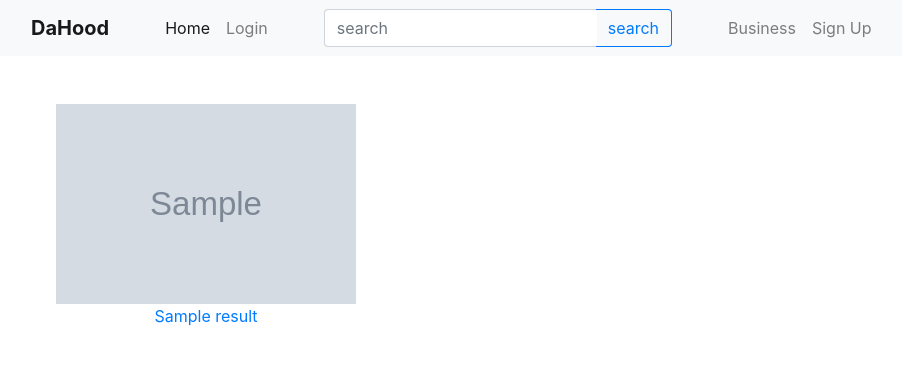
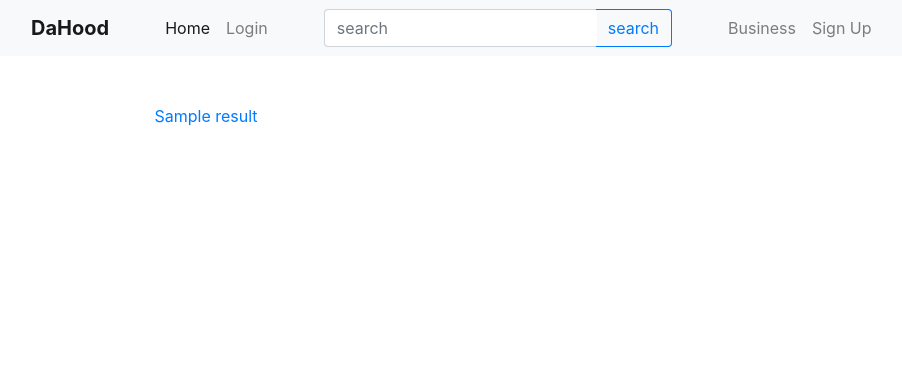
Before and after one commit to Sgalaano/KingsHood, a Django app: template neighbor/templates/search.html in a window 1280 px wide. Shown: the top 365 px of the page, without its empty margins (54-956 px from the left). Run offline with Django 3.2, Linux system fonts and the light colour scheme; the template is opened without the code that fills it: most values are stand-ins (such as "Sample title", 1, 10 or a date in 2020); some libraries are stand-ins or nearby versions.

Commit message:
create view and templae for search business function

```diff
--- a/neighbor/templates/index.html
+++ b/neighbor/templates/index.html
@@ -13,14 +13,14 @@
                 <div class="card-body">
                     <h2 class="card-title">{{post.title}}</h2>
                     <p class="card-text">{{post.content}}</p>
-                    <a href="{% url 'post' post.id %}" class="btn btn-secondary">Read More</a>
+                    <a href="{% url 'post' post.id %}" class="btn btn-secondary">More...</a>
                 </div>
             </div>
         </div>
         {% endfor%}
     </div>
     {% else %}
-        <h2 class="text-center">No posts available.</h2>
+        <h2 class="text-center">There are no posts.</h2>
     {% endif %}
     <a href="{% url 'new-post' %}" class="btn btn-primary">New Post</a>
 </div>
--- a/neighbor/templates/search.html
+++ b/neighbor/templates/search.html
@@ -10,9 +10,8 @@
       <div class="row mt-5">
         {% for result in results%}
         <div class="col-md-4 text-center">
-          <a href="{% url 'project' result.id %}">
-          <img src="{{result.landing_image.url}}" alt="" width="300" height="200">
-          <p><a href="{% url 'project' result.id %}">{{result.title}}</a></p>
+          <a href="{% url 'business' result.id %}">
+            <p>{{result.name}}</p>
           </a>
         </div>
         {% endfor %}
```
Also changed, not shown: neighbor/views.py (+6 -2 lines).
